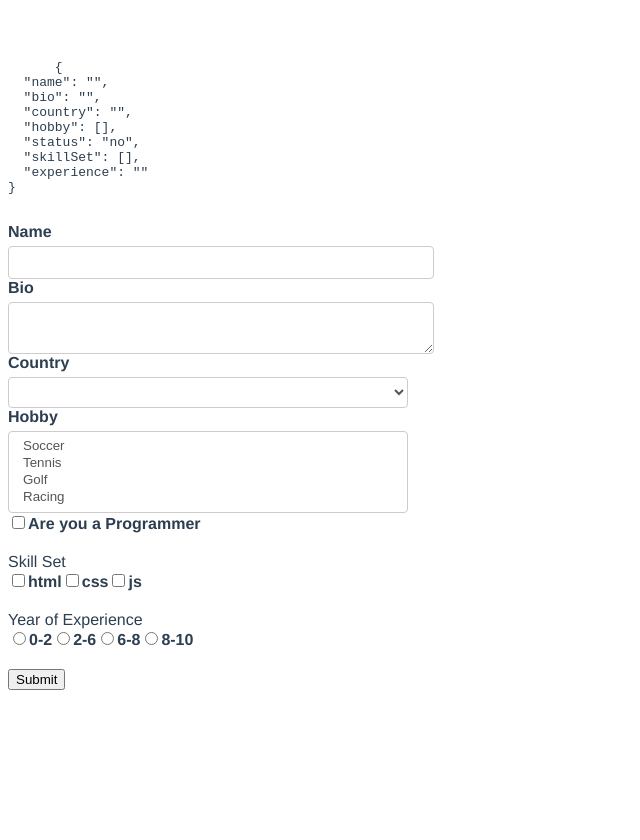
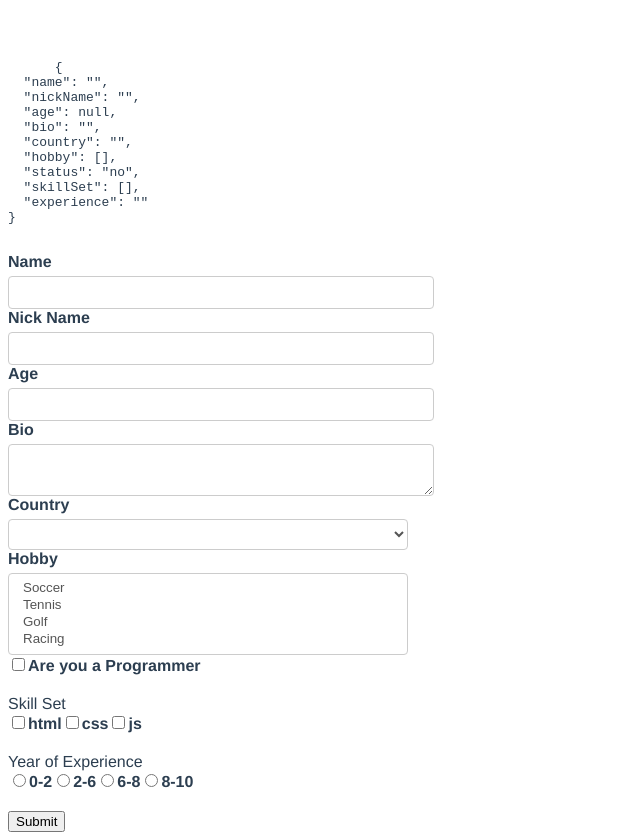
Before and after one commit to mbrianwebsite/learn-vuejs3, a Vue app in the folder hello-world/: page / in a window 1280 px wide. Shown: the whole page, without its empty margins (0-640 px from the left). Before the commit the page ends 800 px from the top, so only its background shows below. Built offline with nearby package versions, Linux system fonts and the light colour scheme.

Commit message:
MODIFIERS

```diff
--- a/hello-world/src/App.vue
+++ b/hello-world/src/App.vue
@@ -6,10 +6,23 @@
       {{ JSON.stringify(formValue, null, 2) }}
     </pre>
   </div>
-  <form @submit="submitForm">
+  <form @submit.prevent="submitForm">
     <div>
       <label for="name">Name</label>
-      <input type="text" id="name" v-model="formValue.name" />
+      <input type="text" id="name" v-model.trim="formValue.name" />
+    </div>
+    <div>
+      <label for="nickName">Nick Name</label>
+      <input type="text" id="nickName" v-model.trim.lazy="formValue.nickName" />
+    </div>
+    <div>
+      <label for="age">Age</label>
+      <input
+        @keyup.enter="submitForm"
+        type="number"
+        id="age"
+        v-model.number="formValue.age"
+      />
     </div>
     <div>
       <label for="bio">Bio</label>
@@ -91,6 +104,8 @@ export default {
     return {
       formValue: {
         name: "",
+        nickName: "",
+        age: null,
         bio: "",
         country: "",
         hobby: [],
@@ -101,8 +116,7 @@ export default {
     };
   },
   methods: {
-    submitForm(event) {
-      event.preventDefault();
+    submitForm() {
       console.log("Form Values", this.formValue);
     },
   },
@@ -132,6 +146,7 @@ input + label {
 }
 
 input[type="text"],
+input[type="number"],
 textarea,
 select {
   display: block;
```
